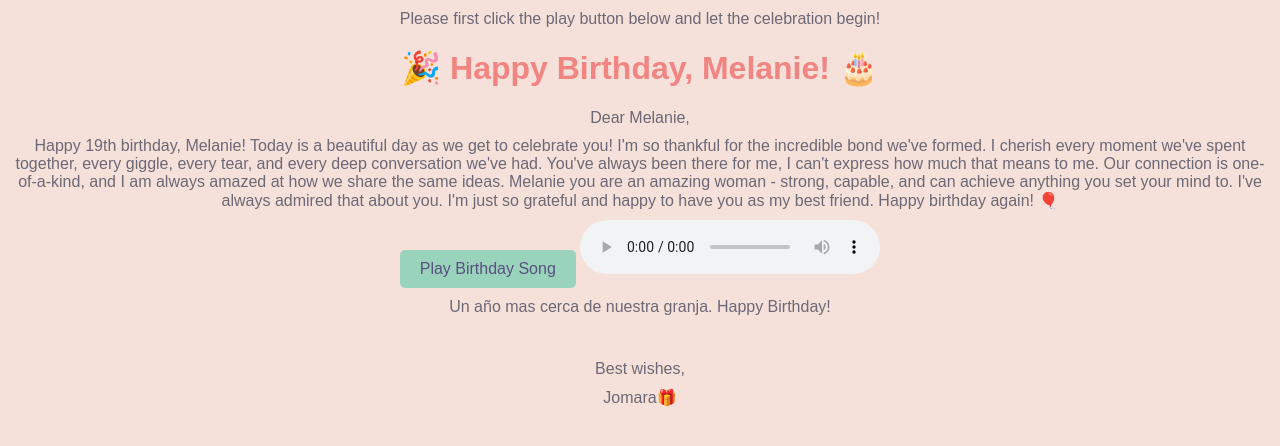
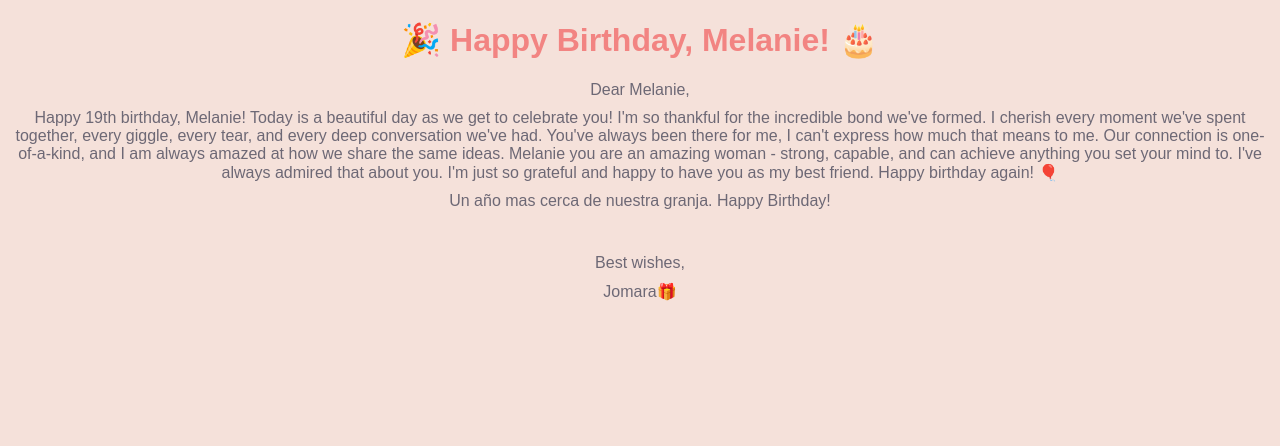
Before and after one commit to JomaraSi/BirthdayWishes, a plain HTML site: page Melanie.html in a window 1280 px wide. Drawn offline with Linux system fonts and the light colour scheme.

Commit message:
Update Melanie.html

```diff
--- a/Melanie.html
+++ b/Melanie.html
@@ -43,7 +43,6 @@
     </style>
 </head>
 <body>
-    <p>Please first click the play button below and let the celebration begin!</p>
 
 <h1>🎉 Happy Birthday, Melanie! 🎂</h1>
 
@@ -61,22 +60,6 @@
 
 	Happy birthday again! 🎈</p>
 
-
-
-    <button onclick="playAudio()">Play Birthday Song</button>
-
-    <audio id="birthdayAudio" controls>
-        <source src="C:\Users\jomar\Downloads\You're My Best Friend (Remastered 2011).mp3" type="audio/mp3">
-        Your browser does not support the audio element.
-    </audio>
-
-    <script>
-        function playAudio() {
-            var audio = document.getElementById("birthdayAudio");
-            audio.play();
-        }
-    </script>
-
     <p>Un año mas cerca de nuestra granja. Happy Birthday!</p>
 
     <img src=""C:\Users\jomar\Downloads\IMG_5109.JPG"">
```
